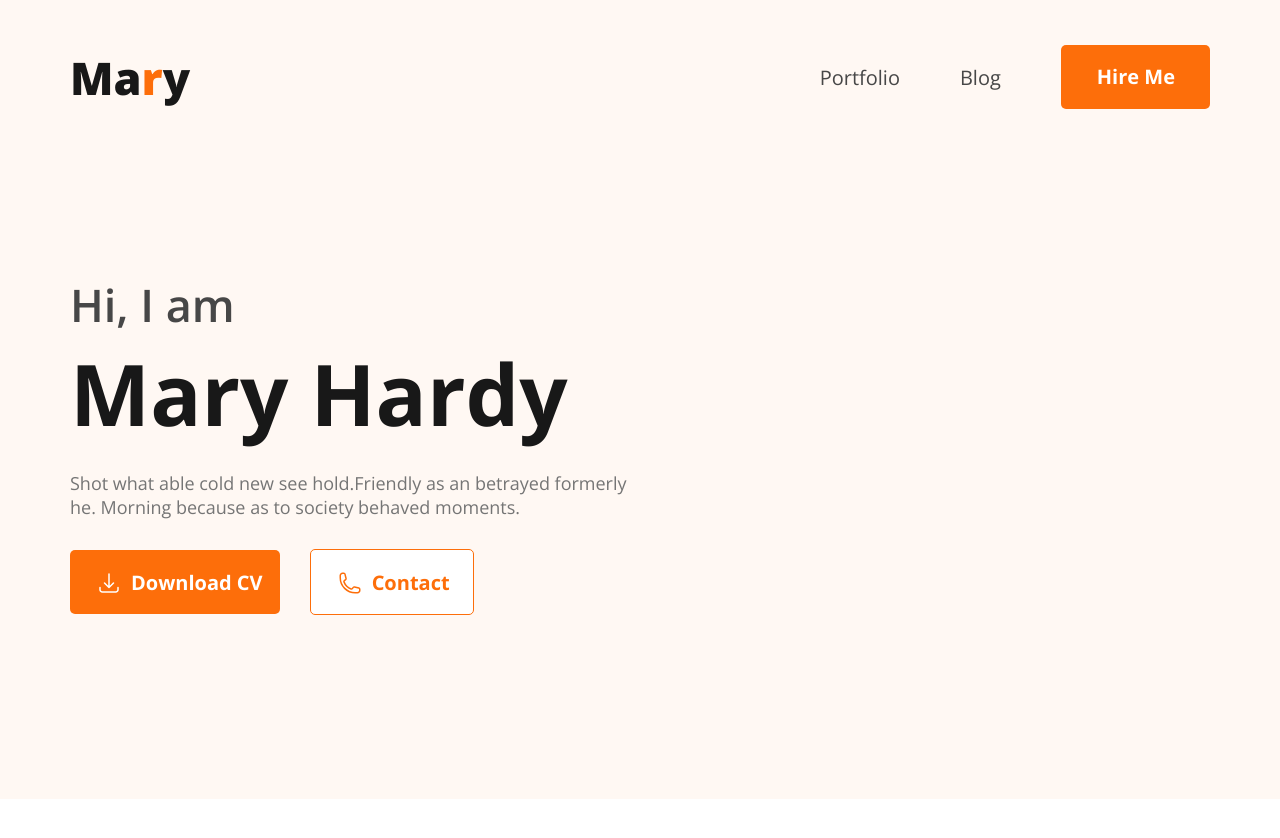
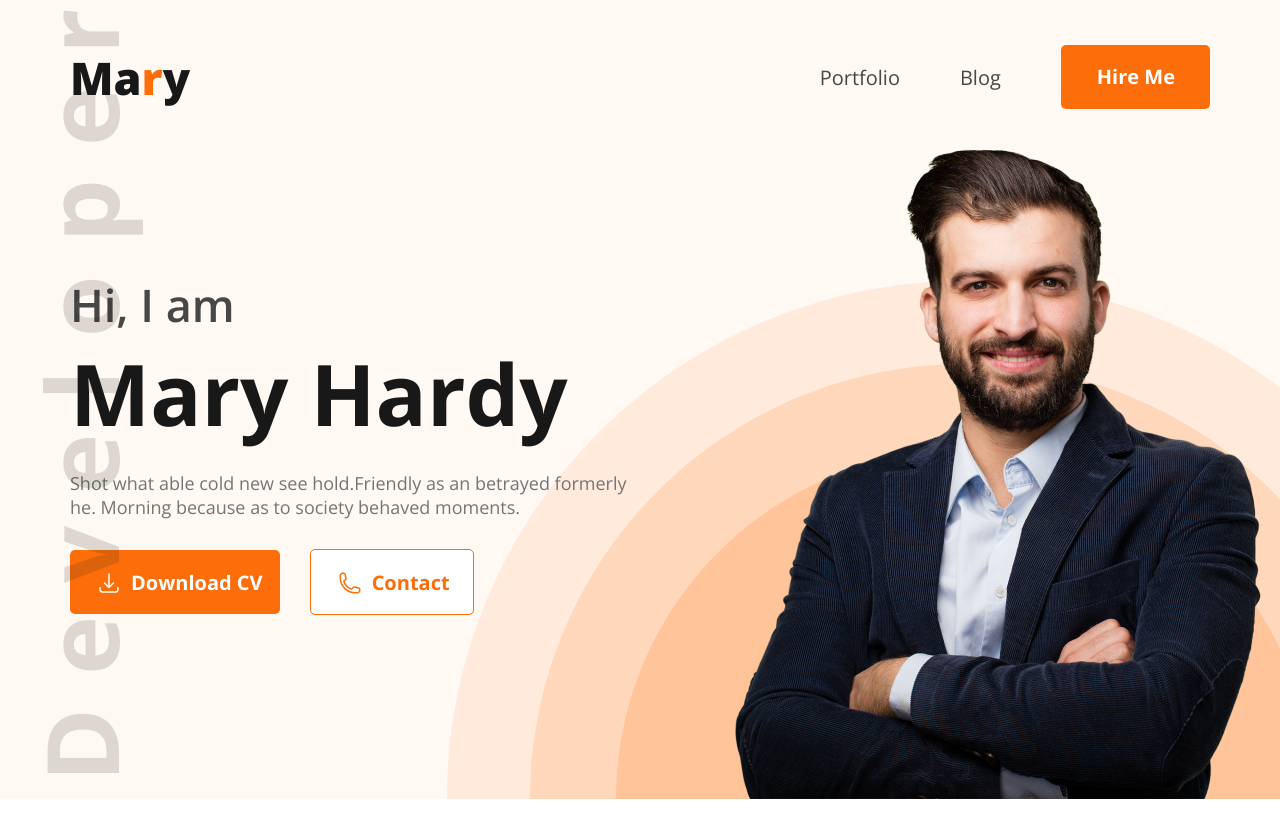
Before and after one commit to joysaha023/Developer-portfolio, a plain HTML site: page index.html in a window 1280 px wide. Drawn offline with nearby package versions, Linux system fonts and the light colour scheme.

Commit message:
banner section completed

```diff
--- a/css/style.css
+++ b/css/style.css
@@ -52,7 +52,15 @@ h6{
 /* header section start */
 .header-section{
     background-color: var(--background-color);
-    background-image: ;
+    background-image: url(../assets/images/header_bg.png);
+    background-repeat: no-repeat;
+    background-position: bottom right;
+}
+
+.header-section .side-image img{
+    position: absolute;
+    top: 10px;
+    left: 43px;
 }
 
 .header-section .navbar{
@@ -97,7 +105,11 @@ h6{
     font-size: 20px;
     font-weight: 700;
 }
-
+.banner-section{
+    display: flex;
+    justify-content: flex-start;
+    align-items: center;
+}
 .banner-section .banner-title{
     margin-top: 165px;
 }
@@ -168,3 +180,11 @@ h6{
 .btn-bottom a svg{
     padding-left: 17px;
 }
+.banner-section .banner-left{
+    margin-bottom: 0px;
+}
+.banner-section .banner-left img{
+    position: absolute;
+    top: 123px;
+    right: 10px;
+}
--- a/index.html
+++ b/index.html
@@ -5,9 +5,13 @@
     <meta name="viewport" content="width=device-width, initial-scale=1.0">
     <title>Developer Portfolio</title>
     <link rel="stylesheet" href="./css/style.css">
+    <link rel="stylesheet" href="./css/responsive.css">
 </head>
 <body>
     <header class="header-section">
+        <div class="side-image">
+            <img src="./assets/images/developer.png" alt="side image">
+        </div>
         <div class="container">
             <div class="navbar">
                 <h2>Ma<span>r</span>y</h2>
@@ -46,7 +50,7 @@
                     </div>
                 </div>
                 <div class="banner-left">
-
+                  <img src="./assets/images/hardy.png" alt="developer image">
                 </div>
             </div>
         </div>
```
Also changed, not shown: css/responsive.css (added).
